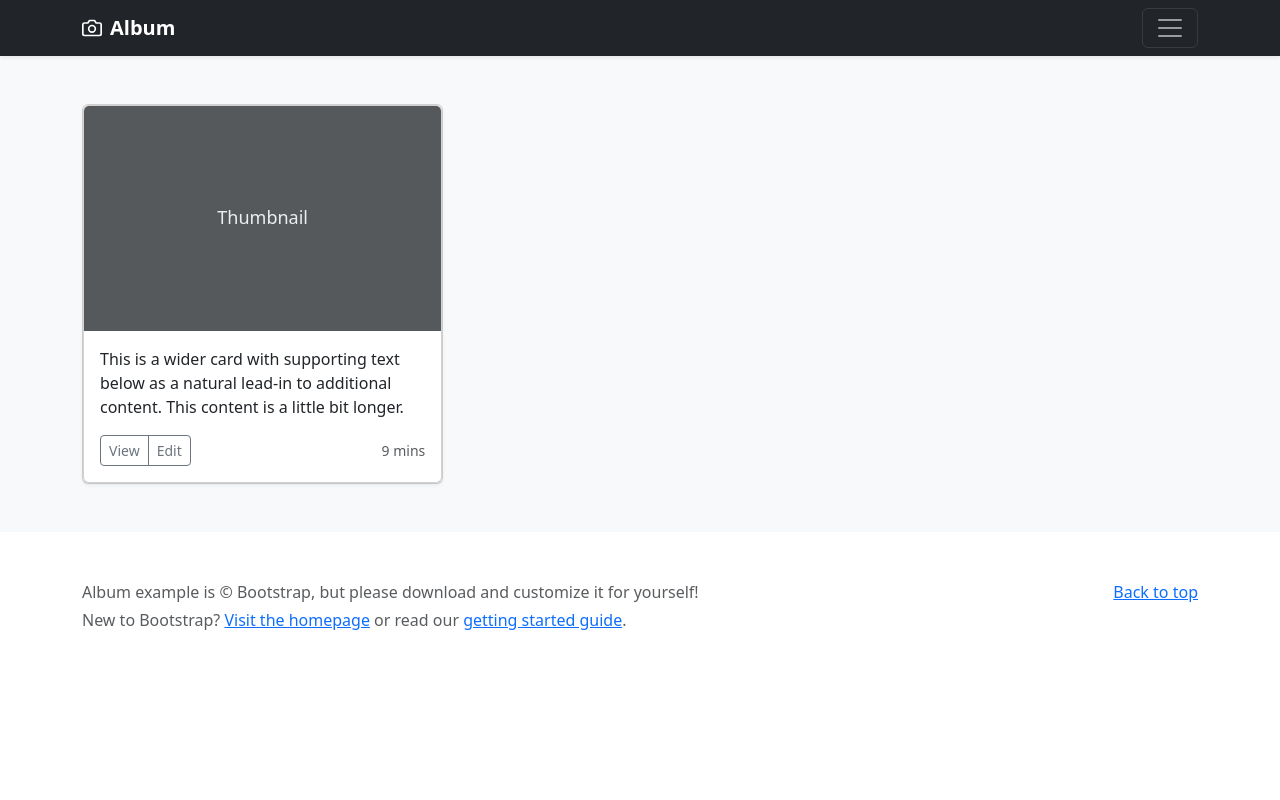
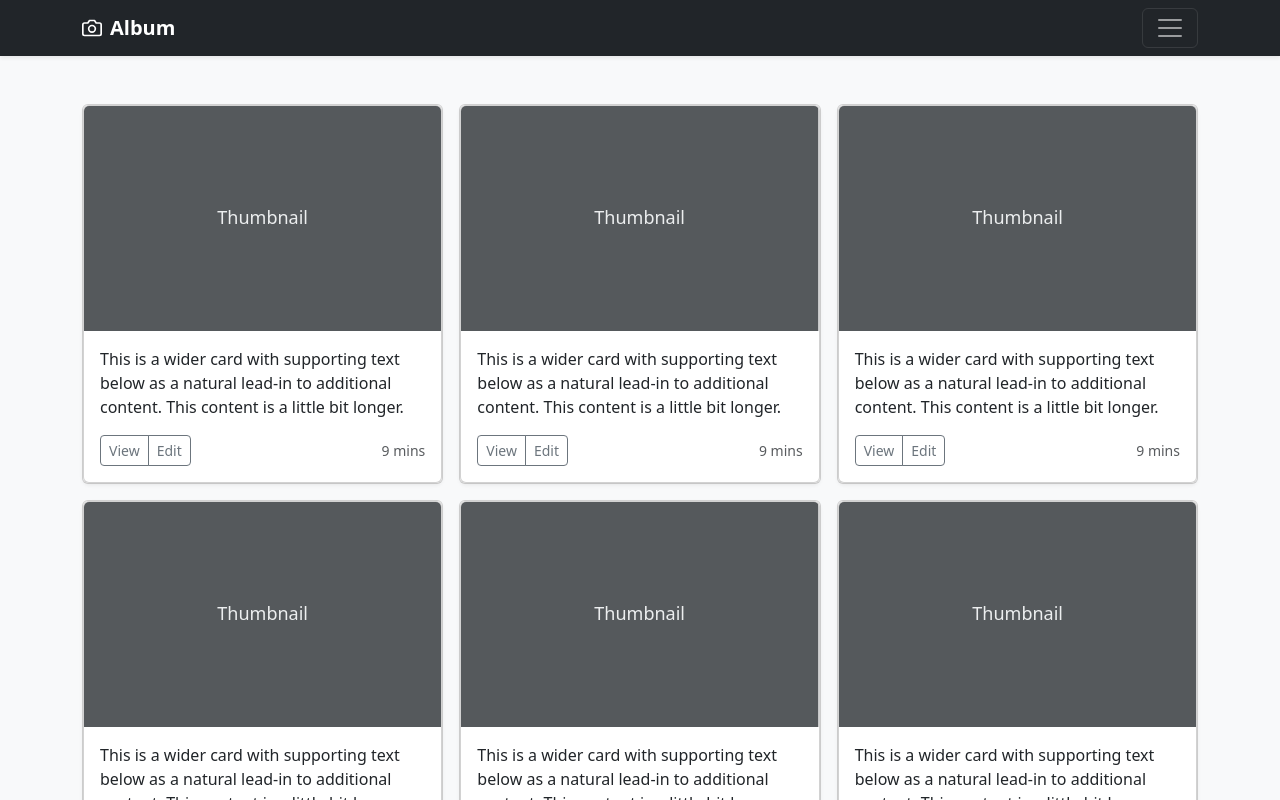
Before and after one commit to dev4u-korea/VueApp, a Vue app in the folder frontend/: page / in a window 1280 px wide. Shown: the top 800 px of the page. Built offline with nearby package versions, Linux system fonts and the light colour scheme.

Commit message:
Card.vue added to Home.vue

```diff
--- a/frontend/src/pages/Home.vue
+++ b/frontend/src/pages/Home.vue
@@ -17,8 +17,8 @@
     <div class="album py-5 bg-body-tertiary">
       <div class="container">
         <div class="row row-cols-1 row-cols-sm-2 row-cols-md-3 g-3">
-          <div class="cols">
-            <Card></Card>
+          <div class="cols" v-for="i in 12" :key="i">
+            <Card/>
           </div>
         </div>
       </div>
```
